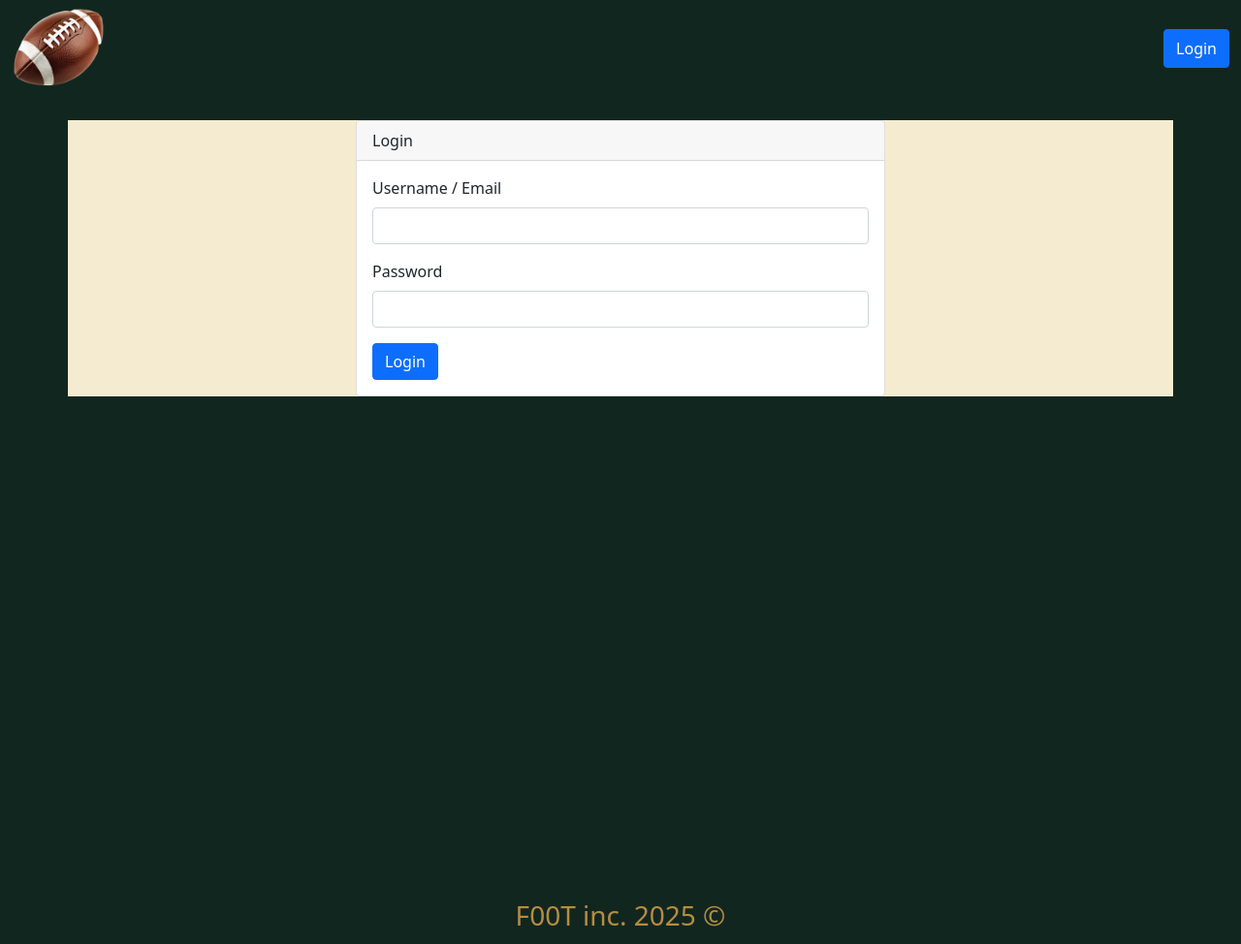
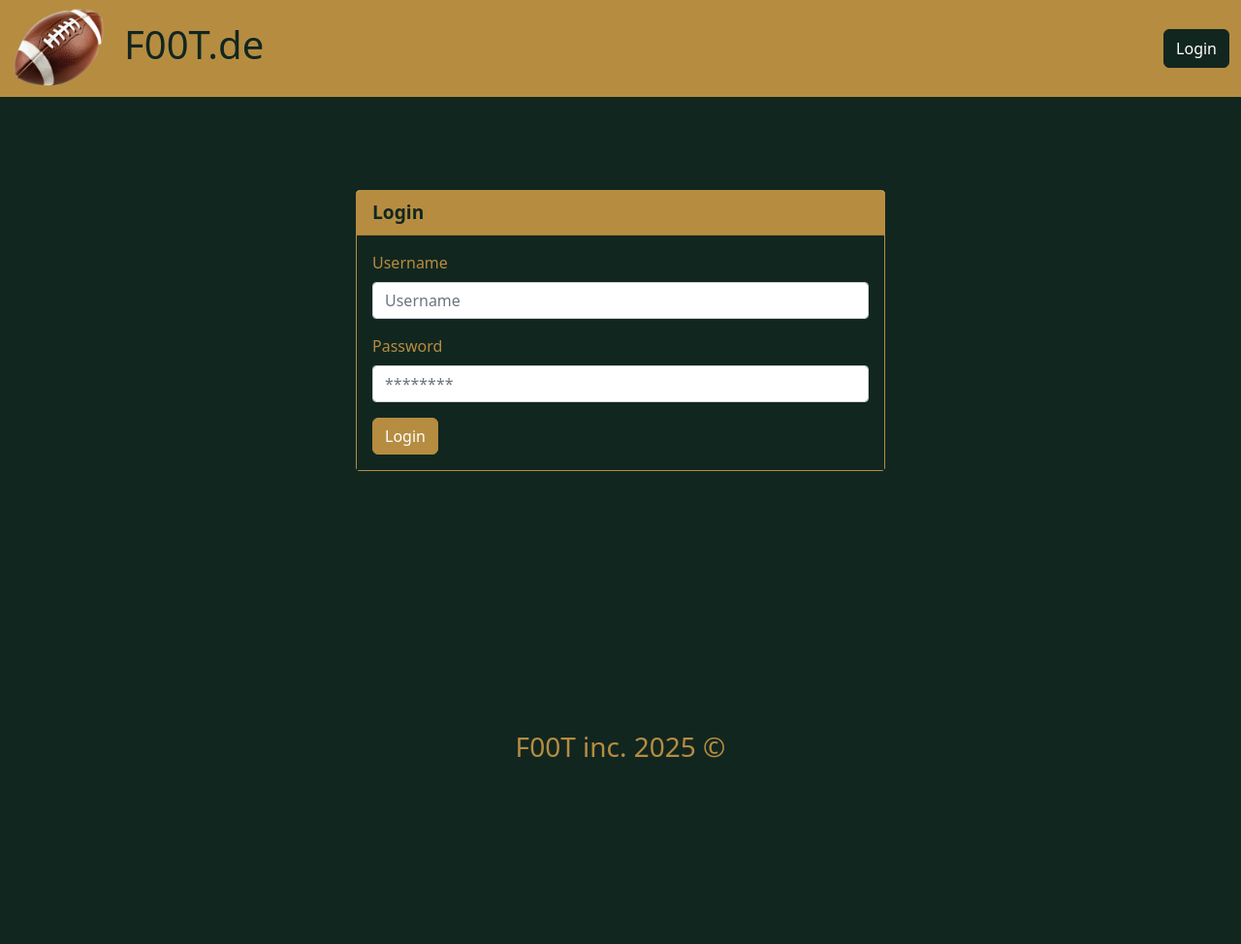
Before and after one commit to kartikriziya/F00T, a Flask app: page /login in a window 1280 px wide. Shown: the whole page at 97% size. After the commit the page ends 782 px from the top, so only its background shows below. Run offline with Flask 3, Linux system fonts and the light colour scheme; some libraries are stand-ins or nearby versions.

Commit message:
carousel added

```diff
--- a/static/bootstrap-5.0.2-dist/css/main.css
+++ b/static/bootstrap-5.0.2-dist/css/main.css
@@ -0,0 +1,112 @@
+.btn {
+  display: inline-block;
+  font-weight: 400;
+  color: #212529;
+  text-align: center;
+  text-decoration: none;
+  vertical-align: middle;
+  cursor: pointer;
+  user-select: none;
+  background-color: transparent;
+  border: 1px solid transparent;
+  padding: 0.375rem 0.75rem;
+  font-size: 1rem;
+  line-height: 1.5;
+  border-radius: 0.375rem;
+  transition: color 0.15s ease-in-out, background-color 0.15s ease-in-out,
+    border-color 0.15s ease-in-out, box-shadow 0.15s ease-in-out;
+}
+
+/* btn-gold */
+.btn-gold {
+  color: #fff;
+  background-color: #b68d40;
+  border-color: #b68d40;
+}
+
+.btn-gold:hover {
+  color: #fff;
+  background-color: #d6ad60;
+  border-color: #b68d40;
+}
+
+.btn-gold:focus,
+.btn-gold.focus {
+  color: #fff;
+  background-color: #d6ad60;
+  border-color: #b68d40;
+  box-shadow: 0 0 0 0.25rem rgba(240, 229, 193, 0.5);
+}
+
+.btn-gold:active,
+.btn-gold.active,
+.show > .btn-gold.dropdown-toggle {
+  color: #fff;
+  background-color: #d6ad60;
+  border-color: #b68d40;
+}
+
+.btn-gold:active:focus,
+.btn-gold.active:focus,
+.show > .btn-gold.dropdown-toggle:focus {
+  box-shadow: 0 0 0 0.25rem rgba(240, 229, 193, 0.5);
+}
+
+.btn-gold.disabled,
+.btn-gold:disabled {
+  color: #fff;
+  background-color: #b68d40;
+  border-color: #b68d40;
+}
+
+/* btn-green */
+.btn-green {
+  color: #fff;
+  background-color: #122620;
+  border-color: #122620;
+}
+
+.btn-green:hover {
+  color: #fff;
+  background-color: #18322a;
+  border-color: #122620;
+}
+
+.btn-green:focus,
+.btn-green.focus {
+  color: #fff;
+  background-color: #18322a;
+  border-color: #122620;
+  box-shadow: 0 0 0 0.25rem rgba(203, 230, 222, 0.5);
+}
+
+.btn-green:active,
+.btn-green.active,
+.show > .btn-gold.dropdown-toggle {
+  color: #fff;
+  background-color: #18322a;
+  border-color: #122620;
+}
+
+.btn-green:active:focus,
+.btn-green.active:focus,
+.show > .btn-green.dropdown-toggle:focus {
+  box-shadow: 0 0 0 0.25rem rgba(203, 230, 222, 0.5);
+}
+
+.btn-green.disabled,
+.btn-green:disabled {
+  color: #fff;
+  background-color: #122620;
+  border-color: #122620;
+}
+
+#carousel_container {
+  height: 80vh;
+  /* background-color: #b68d40; */
+}
+.carousel-img {
+  width: 70vw; /* 70% of the viewport width */
+  height: 70vh; /* 70% of the viewport height */
+  object-fit: contain; /* Ensures the image fills the dimensions without distortion */
+}
--- a/templates/components/login.html
+++ b/templates/components/login.html
@@ -1,19 +1,34 @@
 <!-- templates/login.html -->
 {% extends "index.html" %} {% block title %} - Login{% endblock %} {% block
 content %}
-<div class="row justify-content-center">
+<div class="container pt-5" style="min-height: 100vh">
+  <div class="row pt-5 justify-content-center">
     <div class="col-md-6">
-    <div class="card">
-      <div class="card-header">Login</div>
-      <div class="card-body">
+      <div class="card" style="border: 1px solid #b68d40">
+        <div
+          class="card-header"
+          style="
+            background-color: #b68d40;
+            color: #122620;
+            font-weight: bold;
+            font-size: larger;
+          "
+        >
+          Login
+        </div>
+        <div
+          class="card-body"
+          style="background-color: #122620; color: #b68d40"
+        >
           <form method="POST" action="{{url_for('onLogin')}}">
             <div class="mb-3">
-            <label for="username" class="form-label">Username / Email</label>
+              <label for="username" class="form-label">Username</label>
               <input
                 type="text"
                 class="form-control"
                 id="username"
                 name="username"
+                placeholder="Username"
                 required
               />
             </div>
@@ -24,13 +39,15 @@ content %}
                 class="form-control"
                 id="password"
                 name="password"
+                placeholder="********"
                 required
               />
             </div>
-          <button type="submit" class="btn btn-primary">Login</button>
+            <button type="submit" class="btn btn-gold">Login</button>
           </form>
         </div>
       </div>
     </div>
   </div>
+</div>
 {% endblock %}
--- a/templates/index.html
+++ b/templates/index.html
@@ -25,15 +25,25 @@
       style="background-color: #122620; min-height: 100vh"
     >
       <!-- HEADER -->
-      <div class="row" id="header" style="background-color: ; height: 100px">
+      <div
+        class="row sticky-top"
+        id="header"
+        style="background-color: #b68d40; height: 100px"
+      >
         <!-- heaer_left -->
         <div class="col-6" id="header_left">
-          <a href="{{ url_for('index') }}">
+          <a
+            href="{{ url_for('index') }}"
+            class="d-flex justify-content-start align-items-center text-decoration-none"
+            style="color: #122620"
+          >
             <img
               src="{{ url_for('static', filename='images/F00T.png') }}"
               alt="F00T"
-              style="max-width: 100%; height: 100px"
+              class="img-fluid"
+              style="max-height: 100px"
             />
+            <h1 style="margin-left: 1rem">F00T.de</h1>
           </a>
         </div>
         <!-- header_right -->
@@ -60,7 +70,7 @@
           <!-- Login Form Button -->
           <a href="{{ url_for('login') }}">
             <button
-              class="btn btn-primary align-items-center"
+              class="btn btn-green align-items-center"
               style="height: 40px; width: auto; font-size: 1rem"
             >
               Login
@@ -71,14 +81,71 @@
       </div>
 
       <!-- CONTENT -->
-      <div class="content-wrapper" style="min-height: 100vh">
-        <div class="container mt-4" style="background-color: #f4ebd0">
-          {% block content %}{% endblock %}
+      <!-- <div class="content-wrapper" style="min-height: 100vh">
+        <div class="container mt-4" style="background-color: #f4ebd0"> -->
+      {% block content %}
+      <div class="row mt-5 pb-5 align-items-end" id="carousel_container">
+        <div class="col-12 d-flex justify-content-center align-items-center">
+          <div
+            id="carouselExampleIndicators"
+            class="carousel slide"
+            data-bs-ride="carousel"
+          >
+            <div class="carousel-indicators">
+              <button
+                type="button"
+                data-bs-target="#carouselExampleIndicators"
+                data-bs-slide-to="0"
+                class="active"
+                aria-current="true"
+                aria-label="Slide 1"
+              ></button>
+              <button
+                type="button"
+                data-bs-target="#carouselExampleIndicators"
+                data-bs-slide-to="1"
+                aria-label="Slide 2"
+              ></button>
+              <button
+                type="button"
+                data-bs-target="#carouselExampleIndicators"
+                data-bs-slide-to="2"
+                aria-label="Slide 3"
+              ></button>
+            </div>
+            <div class="carousel-inner" style="background-color: ">
+              <div class="carousel-item active">
+                <img
+                  src="../static/images/carousel_img_1.jpg"
+                  class="d-block carousel-img"
+                  alt="..."
+                />
+              </div>
+              <div class="carousel-item">
+                <img
+                  src="../static/images/carousel_img_2.jpg"
+                  class="d-block carousel-img"
+                  alt="..."
+                />
+              </div>
+              <div class="carousel-item">
+                <img
+                  src="../static/images/carousel_img_3.jpg"
+                  class="d-block carousel-img"
+                  alt="..."
+                />
+              </div>
+            </div>
+          </div>
         </div>
       </div>
 
+      {% endblock %}
+      <!-- </div>
+      </div> -->
+
       <!-- FOOTER -->
-      <div class="row" id="footer">
+      <div class="row fixed-bottom" id="footer">
         <div
           class="col-12 d-flex align-items-center justify-content-center"
           style="color: #b68d40; height: 50px"
```
Also changed, not shown: static/images/carousel_img_1.jpg (added), static/images/carousel_img_2.jpg (added), static/images/carousel_img_3.jpg (added), static/images/carousel_img_4.jpg (added). Lines whose indentation alone changed are shown as unchanged.
